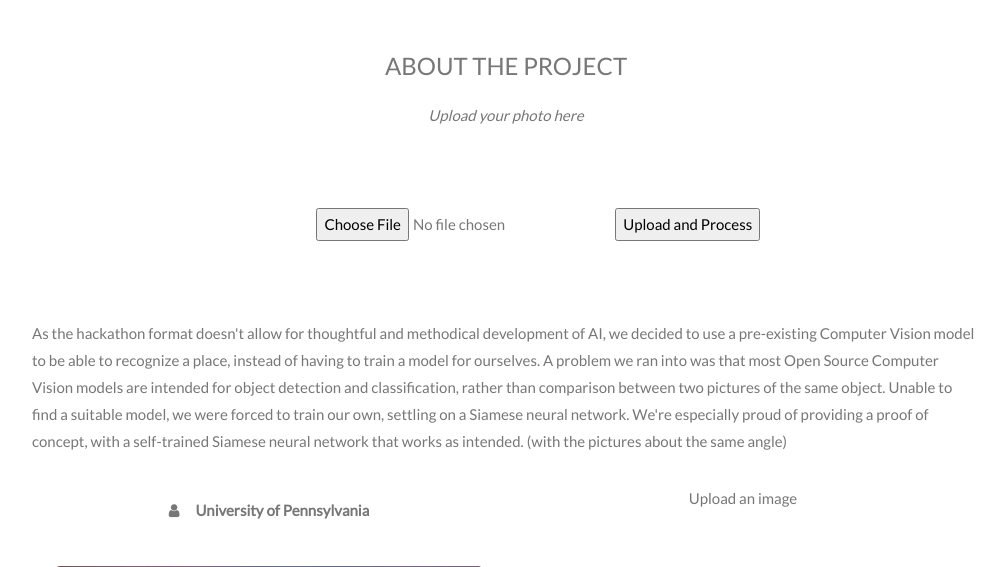
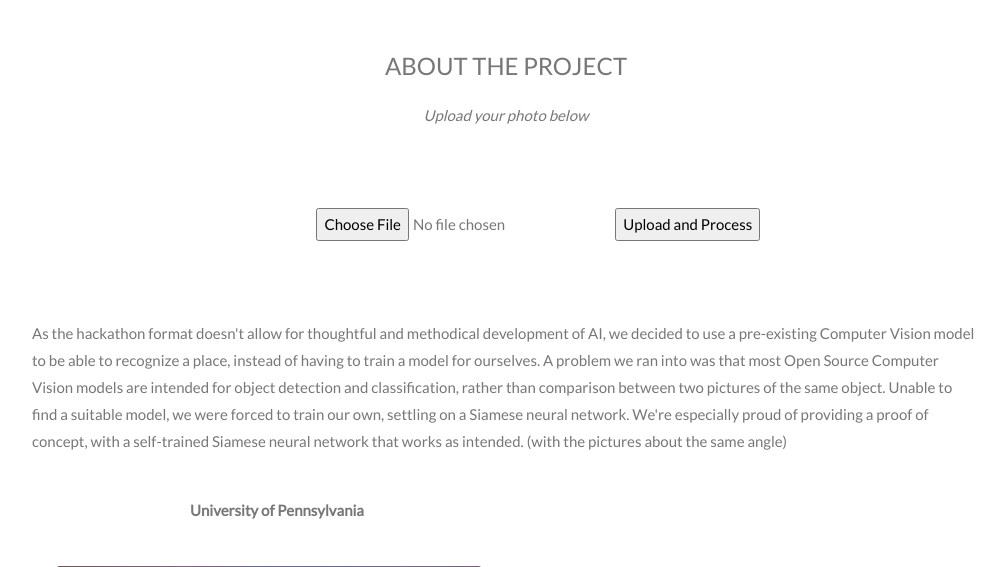
Before and after one commit to svemyh/PennAppsXXIV, a Flask app: page / in a window 1280 px wide. Shown: the part 430-997 px from the top of the page, without its empty margins (134-1138 px from the left). Run offline with Flask 3, Linux system fonts and the light colour scheme.

Commit message:
Documentation

```diff
--- a/flaskapp/app.py
+++ b/flaskapp/app.py
@@ -67,10 +67,6 @@
 
 
 
-
-
-
-
 app = Flask(__name__)
 
 # Set the upload folder and allowed extensions
@@ -100,13 +96,13 @@
 
         img_path = 'static/uploads/captured.jpg'
 
-        dummy_prediction_value = average_pixel_value(img_path)
-        dummy_prediction_value = calculate_similarity(siamese_network, imgPath1, imgPath2)
+
+
+        smiliarity_value = calculate_similarity(siamese_network, imgPath1, imgPath2)
 
 
 
-
-        result = [str(dummy_prediction_value)]
+        result = [str(smiliarity_value)]
 
         return render_template('index.html', message='File successfully uploaded and processed', result=result, img_path=img_path)
 
--- a/flaskapp/templates/index.html
+++ b/flaskapp/templates/index.html
@@ -82,7 +82,7 @@
   <!-- Container (About Section) -->
   <div class="w3-content w3-container w3-padding-64" id="about">
     <h3 class="w3-center">ABOUT THE PROJECT</h3>
-    <p class="w3-center"><em>Upload your photo here</em></p>
+    <p class="w3-center"><em>Upload your photo below</em></p>
 
 
 <div class="w3-content w3-container w3-padding-64" style="padding-left: 30%;">
@@ -96,7 +96,7 @@
     <p>As the hackathon format doesn't allow for thoughtful and methodical development of AI, we decided to use a pre-existing Computer Vision model to be able to recognize a place, instead of having to train a model for ourselves. A problem we ran into was that most Open Source Computer Vision models are intended for object detection and classification, rather than comparison between two pictures of the same object. Unable to find a suitable model, we were forced to train our own, settling on a Siamese neural network. We're especially proud of providing a proof of concept, with a self-trained Siamese neural network that works as intended. (with the pictures about the same angle)</p>
     <div class="w3-row">
       <div class="w3-col m6 w3-center w3-padding-large">
-        <p><b><i class="fa fa-user w3-margin-right"></i>University of Pennsylvania</b></p><br>
+        <p><b><i class="fa w3-margin-right"></i>University of Pennsylvania</b></p><br>
         <img src="/static/uploads/hus1.jpg" class="w3-round w3-image" alt="Photo" width="500" height="333">
         <br>
         <br>
@@ -108,27 +108,33 @@
 
 
     {% if message %}
-    <p class="w3-center">{{ message }}</p>
+     <!--  <p class="w3-center">{{ message }}</p>-->
     {% endif %}
 
 
     {% if result %}
-        <h2 class="w3-center">Similarity:</h2>
-        <ul >
+        <h3 class="w3-center">Similarity:</h3>
+        <br>
+        <ul>
             {% for r in result %}
-                {% if r > 0.8 %}
-                <li class="w3-center">Did you know</li>
+
+                {% if r|float >= 0.8 %}
+
+
+                    <li class="w3-center">Try retaking your photo at a different angle.</li>
+
                 {% else %}
-                <li class="w3-center"></li>
-                {% endif %}
+                    <li class="w3-center">Did you know? In 1736, Benjamin Franklin co-founded the Union Fire Company, which was the first organized volunteer fire department in Philadelphia. The members of this company were dedicated to responding to fires and helping to protect the city from fire-related disasters.</li>
+
+
+                    {% endif %}
+
             {% endfor %}
         </ul>
-
-
     {% endif %}
 
     {% for r in result %}
-                <li class="w3-center">{{ r }}</li>
+                <p class="w3-center" style="color:white">({{ r }})</p>
     {% endfor %}
 
 
@@ -146,7 +152,7 @@
 
         const imageForm = document.querySelector("#imageForm");
         const imageInput = document.querySelector("#imageInput");
-
+        /*
             // Access the device camera and stream to cameraView
         function cameraStart() {
             navigator.mediaDevices
@@ -159,6 +165,7 @@
                 console.error("Oops. Something is broken.", error);
             });
         }
+        */
 
             // Function to convert a data URL to Blob
         function dataURLtoBlob(dataURL) {
```
Also changed, not shown: README.md, flaskapp/static/uploads/explanation.png (added).
